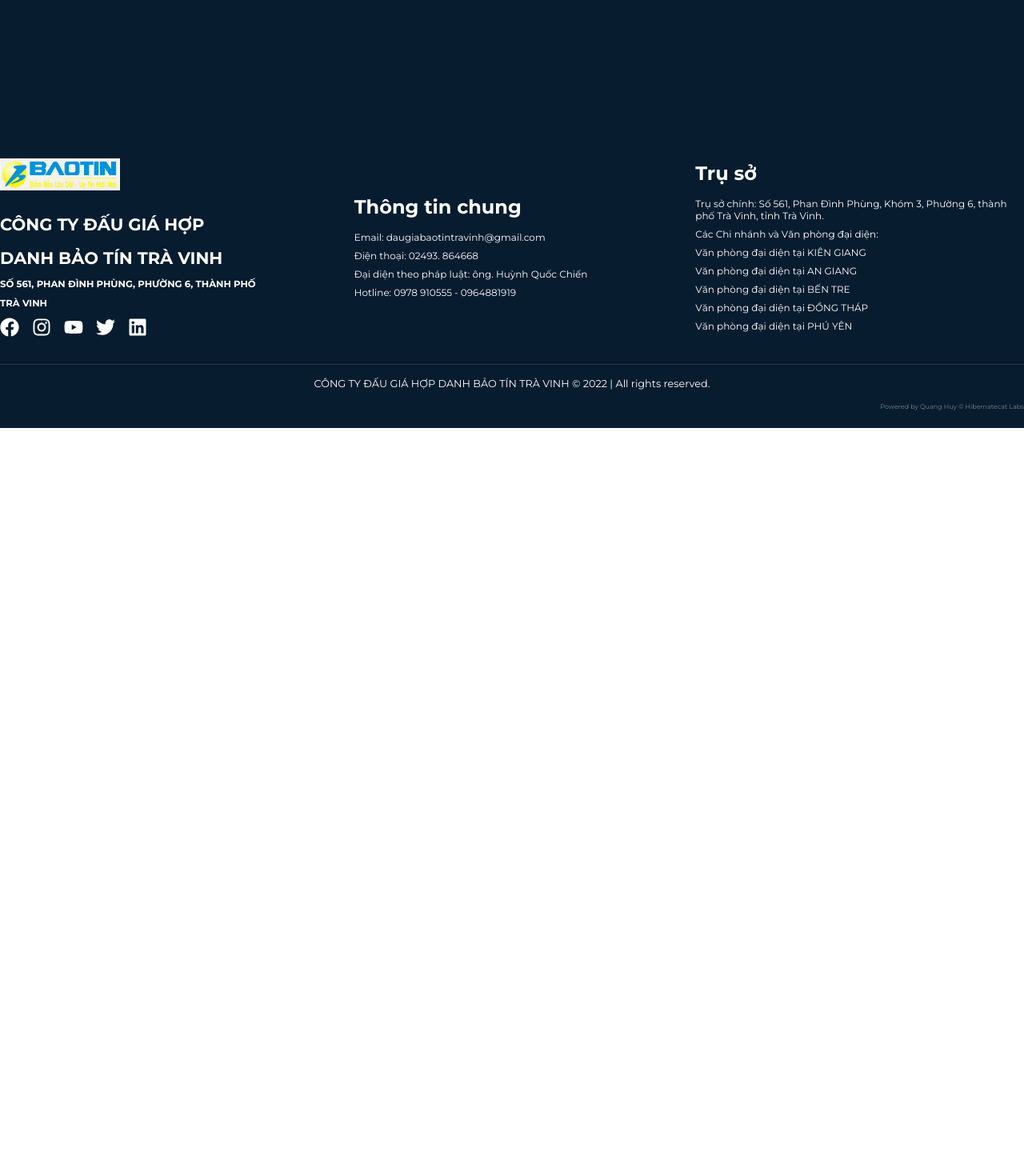
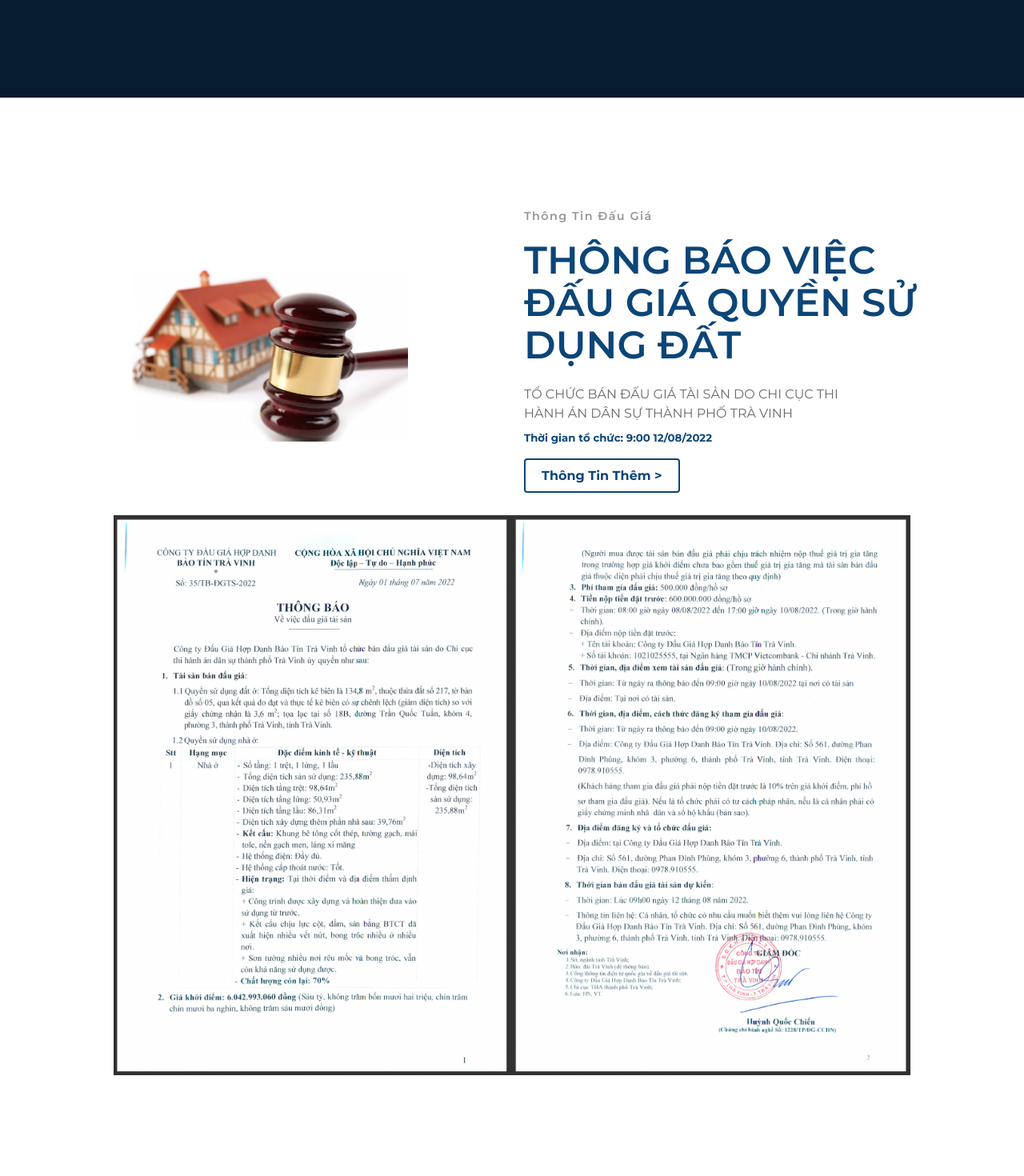
Before and after one commit to quangtaocaiboong/baotin-page-pushed, a React (Create React App) app: page /news in a window 1280 px wide. Shown: the part 1240-2710 px from the top of the page at 80% size. Before the commit the page ends 1775 px from the top, so only its background shows below. Built offline with nearby package versions, Linux system fonts and the light colour scheme.

Commit message:
[update]: add news

```diff
--- a/src/components/NewsSection/NewsSection.js
+++ b/src/components/NewsSection/NewsSection.js
@@ -9,10 +9,11 @@ import {
   ImgWrapper,
   Img,
   NewsColumn,
+  H5Style,
+  ButtonAnchor
 } from './NewsSectionStyles.js';
 import { useInView } from 'react-intersection-observer';
 import { useAnimation } from 'framer-motion';
-import "./NewsSection.scss"
 export const NewsSection = ({
   primary,
   topLine,
@@ -26,12 +27,14 @@ export const NewsSection = ({
   data,
   linkTo,
   dateNote,
+  alterImg1,
+  alterImg2,
 }) => {
   const initial = { opacity: 0, y: 30 };
   const animation = useAnimation();
 
   const { ref, inView } = useInView({ threshold: 0.2 });
-  const { imgDec1, imgDec2 } = data;
+  // const { imgDec1, imgDec2 } = data;
 
   useEffect(() => {
     if (inView) {
@@ -70,18 +73,20 @@ export const NewsSection = ({
                 // transition={{ delay: 0.7, duration: 0.6 }}
                 animate={animation}
                 inverse={inverse}
-                style={{marginBottom:"10px"}}
+                style={{ marginBottom: "10px" }}
               >
                 {description}
               </Subtitle>
-              <h5 style={{ marginBottom:"30px", color: "white" }}>{dateNote}</h5>
-              <a href={linkTo}
-                className="linkTST"
+              <H5Style
+                inverse={inverse}
+                style={{ marginBottom: "30px" }}>{dateNote}</H5Style>
+              <ButtonAnchor href={linkTo}
+                inverse={inverse}
                 target="_blank"
                 rel='noopener noreferrer'
               >
                 {buttonLabel}
-              </a>
+              </ButtonAnchor>
             </TextWrapper>
           </NewsColumn>
           <NewsColumn
@@ -99,9 +104,9 @@ export const NewsSection = ({
             </ImgWrapper>
           </NewsColumn>
         </NewsRow>
-        <div style={{ marginTop: "20px", marginRight: "5px", marginLeft: "5px", display:"flex", justifyContent: "center" }}>
-          <Img src={imgDec1} alt="" />
-          <Img src={imgDec2} alt="" />
+        <div style={{ marginTop: "20px", marginRight: "5px", marginLeft: "5px", display: "flex", justifyContent: "center" }}>
+          <Img src={alterImg1} alt="" />
+          <Img src={alterImg2} alt="" />
         </div>
       </Container>
 
--- a/src/components/NewsSection/NewsSection.scss
+++ /dev/null
@@ -1,11 +0,0 @@
-.linkTST {
-  text-decoration: none;
-  color: #fff;
-  outline: 2px solid white;
-  padding: 10px;
-
-  &:hover {
-    background-color: #fff;
-    color: black;
-  }
-}
--- a/src/components/NewsSection/NewsSectionStyles.js
+++ b/src/components/NewsSection/NewsSectionStyles.js
@@ -13,7 +13,38 @@ export const NewsRow = styled.div`
 		flex-direction: column-reverse;
 	}
 `;
+export const H5Style = styled.h5`
+	color: ${({ inverse }) => (inverse ? '#0c4577' : 'white')};
 
+`
+export const ButtonAnchor = styled.a`
+	text-decoration: none;
+	height: 3rem;
+	padding: 16px 32px;
+	font-weight: 700;
+	font-size: 0.8rem;
+	line-height: 18px;
+	cursor: pointer;
+	background: none;
+	color: ${({ inverse }) => (inverse ? '#0c4577' : 'white')};
+
+	border-radius: 4px;
+	white-space: nowrap;
+	padding: ${({ big }) => (big ? '12px 64px' : '10px 20px')};
+	font-size: ${({ fontBig }) => (fontBig ? '20px' : '16px')};
+	outline: none;
+	border: 2px solid ${({ inverse }) => (inverse ? '#0c4577' : 'white')};
+	cursor: pointer;
+	position: relative;
+	overflow: hidden;
+
+
+
+	&:hover {
+		color: ${({ inverse }) => (inverse ? 'white' : '#0c4577')};
+		background-color: ${({ inverse }) => (inverse ? '#0c4577' : 'white')};
+	}
+`
 export const NewsColumn = styled(motion.div)`
 	margin-bottom: 15px;
 	padding-right: 15px;
--- a/src/data/NewsData.js
+++ b/src/data/NewsData.js
@@ -3,18 +3,24 @@ import newsImage2 from "../assets/newsTwoImg.jpeg"
 // import newsImage3 from "../assets/newsThreeImg.jpeg"
 import newsPDF from "../assets/newsPDF.png"
 import newsPDF2 from "../assets/newsPDF2.png"
+import newsPDFOne1 from "../assets/newsPDFOne1.png"
+import newsPDFOne2 from "../assets/newsPDFOne2.png"
 export const newsOne = {
 	reverse: true,
 	inverse: true,
 	topLine: {
-		text: 'Thành lập vào năm 2016',
+		text: 'Thông Tin Đấu Giá',
 	},
-	headline: "Chúng tôi luôn trân trọng sự hợp tác của các Đối tác và Quý Khách hàng trong mọi phương diện",
-	description: 'Chất lượng dịch vụ hàng đầu, phương châm làm việc của Công ty Đấu Giá Hợp Danh Bảo Tín Trà Vinh đã nêu lên được hiệu quả, trách nhiệm và tinh thần hợp tác với Quý khách hàng',
-	buttonLabel: 'Liên hệ với chúng tôi',
-	imgStart: 'start',
+	headline: "THÔNG BÁO VIỆC ĐẤU GIÁ QUYỀN SỬ DỤNG ĐẤT",
+	description: 'TỔ CHỨC BÁN ĐẤU GIÁ TÀI SẢN DO CHI CỤC THI HÀNH ÁN DÂN SỰ THÀNH PHỐ TRÀ VINH',
+	buttonLabel: 'Thông Tin Thêm >',
+	linkToOne: '',
 	img: newsImage2,
+	imgDecOne1:newsPDFOne1,
+	imgDecOne2:newsPDFOne2,
 	start: 'true',
+	dateNote: "Thời gian tổ chức: 9:00 12/08/2022"
+
 };
 
 export const newsTwo = {
--- a/src/pages/News.js
+++ b/src/pages/News.js
@@ -1,15 +1,28 @@
-import React, {useEffect} from 'react'
+import React, { useEffect } from 'react'
 import { NewsSection } from '../components/NewsSection/NewsSection'
-import {  newsTwo } from '../data/NewsData';
+import { newsOne, newsTwo } from '../data/NewsData';
 
 const News = () => {
-  const {linkTo} = newsTwo;
+  const { linkTo, imgDec1, imgDec2 } = newsTwo;
+  const { linkToOne, imgDecOne1, imgDecOne2 } = newsOne;
   useEffect(() => {
     document.title = "THÔNG TIN ĐẤU GIÁ | BPAC"
- }, []);
+  }, []);
   return (
     <>
-      <NewsSection {...newsTwo} data={newsTwo} linkTo={linkTo}/>
+      <NewsSection {...newsTwo}
+        data={newsTwo}
+        linkTo={linkTo}
+        alterImg1={imgDec1}
+        alterImg2={imgDec2}
+      />
+      <NewsSection
+        {...newsOne}
+        data={newsTwo}
+        linkTo={linkToOne}
+        alterImg1={imgDecOne1}
+        alterImg2={imgDecOne2}
+      />
     </>
   )
 }
```
Also changed, not shown: src/assets/newsPDFOne1.png (added), src/assets/newsPDFOne2.png (added).
